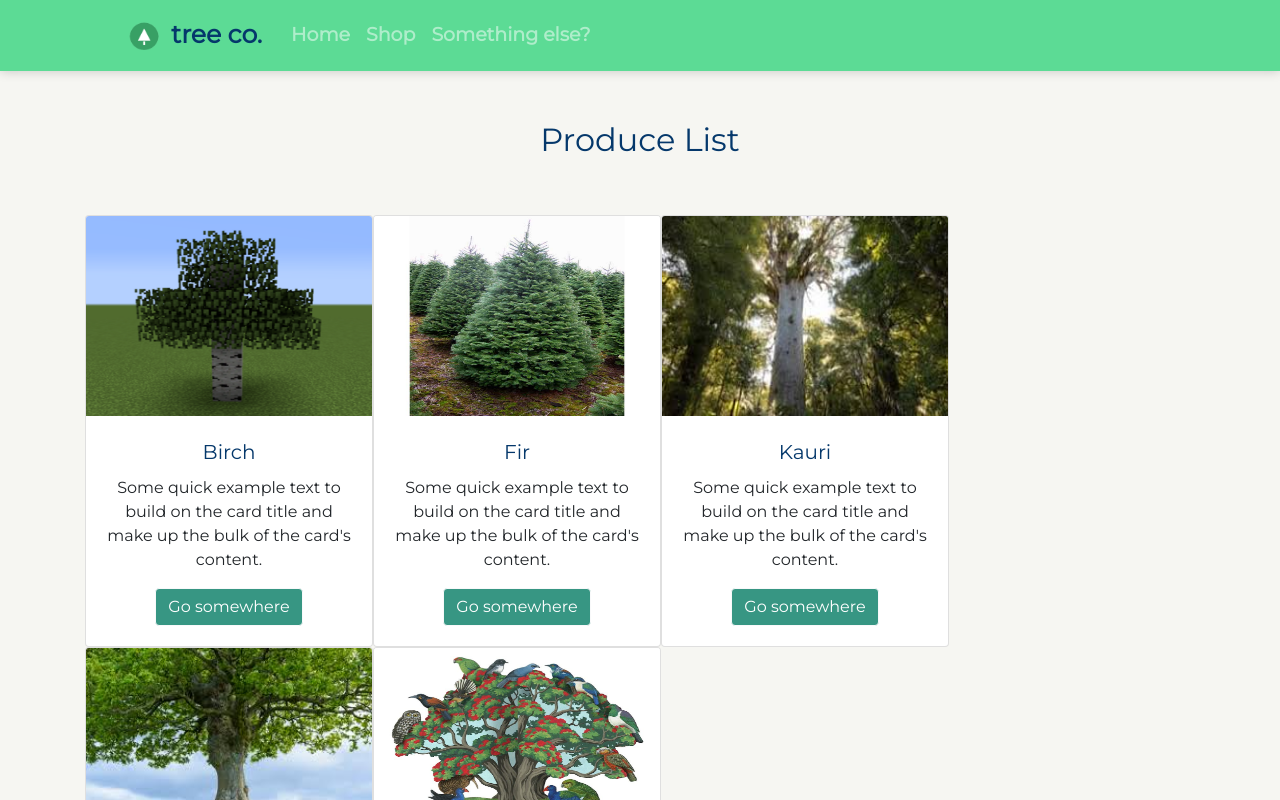
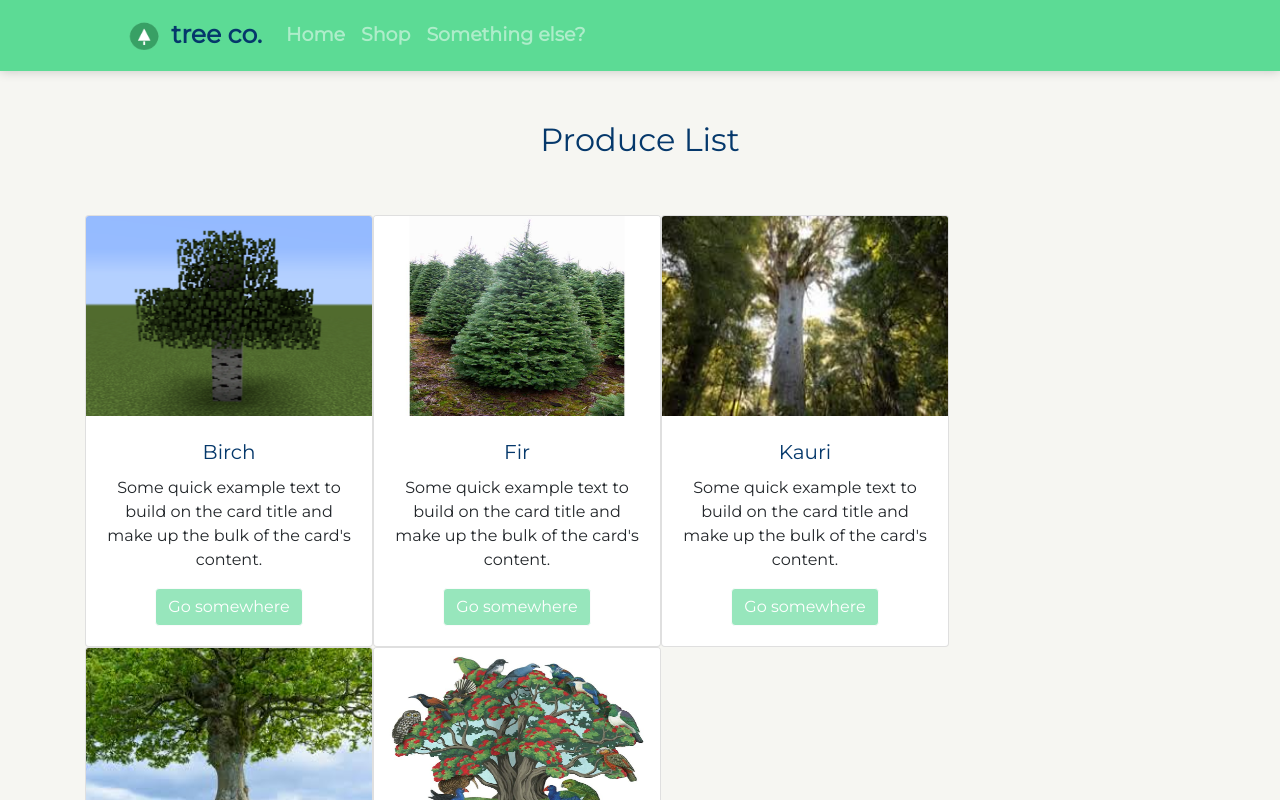
Before and after one commit to ABycroft/SE_TreeCo_WEBAPP, a React (Create React App) app: page /store in a window 1280 px wide. Shown: the top 800 px of the page. Built offline with nearby package versions, Linux system fonts and the light colour scheme.

Commit message:
Add to Cart disabled if already in cart

```diff
--- a/src/header/Header.js
+++ b/src/header/Header.js
@@ -10,10 +10,10 @@ function Header() {
     return (
         <div>
             <Navbar activeKey="/store" style={{paddingLeft:'10%',paddingRight:'00px',font:'Roboto'}} className="navbar"  variant="dark">
-              <img src={require('../treeicon.png')}height ="35" width="33"/>
+              <img src={require('../treeicon.png')} alt="Tree icon" height ="35" width="33"/>
               <Navbar.Brand style={{color:'#05386b',fontWeight:'bold',fontSize:'25px',paddingLeft:'10px',paddingBottom:'7px'}} href="/">tree co.</Navbar.Brand>
 
-              <Nav style={{ fontSize:"19px",padding:'5px',hover:'black',fontWeight:'bold'}} >
+              <Nav className="nav">
                 <Nav.Link href="/">Home</Nav.Link>
                 <Nav.Link href="/store">Shop</Nav.Link>
                 <Nav.Link href="#pricing">Something else?</Nav.Link>
--- a/src/header/header.css
+++ b/src/header/header.css
@@ -26,6 +26,14 @@ header {
     background-color: #5cdb95;
     box-shadow: 0px 0px 11px 0px rgba(0,0,0,0.20);
 }
+
+.nav {
+    font-size: 19px;
+    padding: 5px;
+    font-weight: bold;
+}
+
+
 
 li {
 
--- a/src/store/Store.js
+++ b/src/store/Store.js
@@ -11,7 +11,7 @@ class Store extends Component {
     render() {
         return (
             <div className="title">
-                <h2 style={{paddingTop:'50px',color:"#05386b"}}>Produce List</h2>
+                <h2 style={{color:"#05386b"}}>Produce List</h2>
                 <TreeList/>
             </div>
         )
--- a/src/store/Tree.js
+++ b/src/store/Tree.js
@@ -21,12 +21,12 @@ export default class Tree extends Component {
                             Some quick example text to build on the card title and make up the bulk of
                             the card's content.
                         </p>
-                        <Button onClick={()=>console.log("button clicked")} style={{backgroundColor:"#379683",color:"#ffffff"}}  variant="light">Go somewhere</Button>
+                        <Button onClick={()=>console.log("Add to Cart")} disabled={inCart?false:true}style={{backgroundColor:"#60DA99",color:"#ffffff"}}  variant="light">Go somewhere</Button>
                     </Card.Body>
                 </Card>
             </ProductWrapper>
         )
-    }
+    } // Old button color was #379683
 }
 
 const ProductWrapper = styled.div`
--- a/src/store/store.css
+++ b/src/store/store.css
@@ -1,7 +1,11 @@
-.title{
+.title {
     text-align: center;
 }
 
-body{
+body {
     font-family:'Montserrat';
 }
+h2 {
+    padding-top: 50px;
+    color: #05386b;
+}
--- a/src/store/tree.css
+++ b/src/store/tree.css
@@ -1,7 +1,7 @@
 .cardParent {
     width: 18rem;
-    background-color:'#alice';
-    font-family:'Montserrat';
+    background-color: '#alice';
+    font-family: Montserrat;
 }
 .cardTitle {
     color: #05386b;
```
